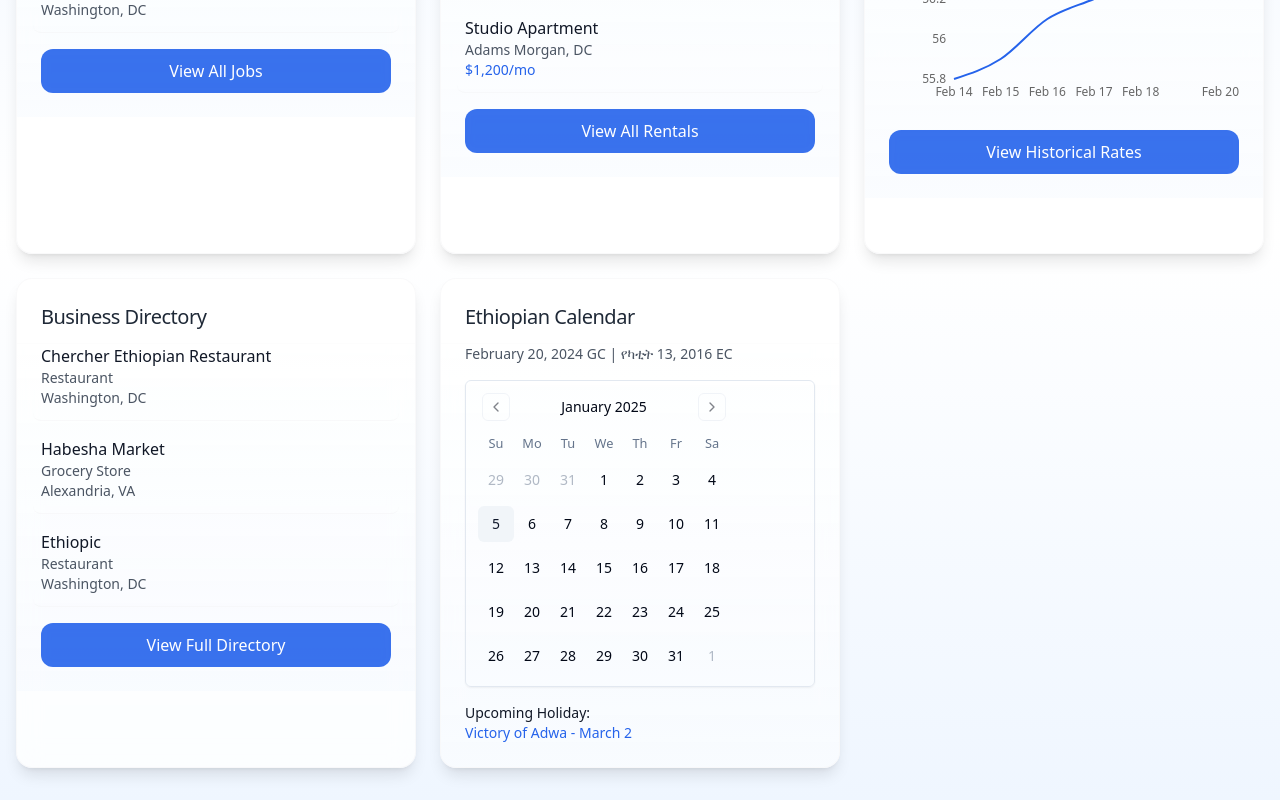
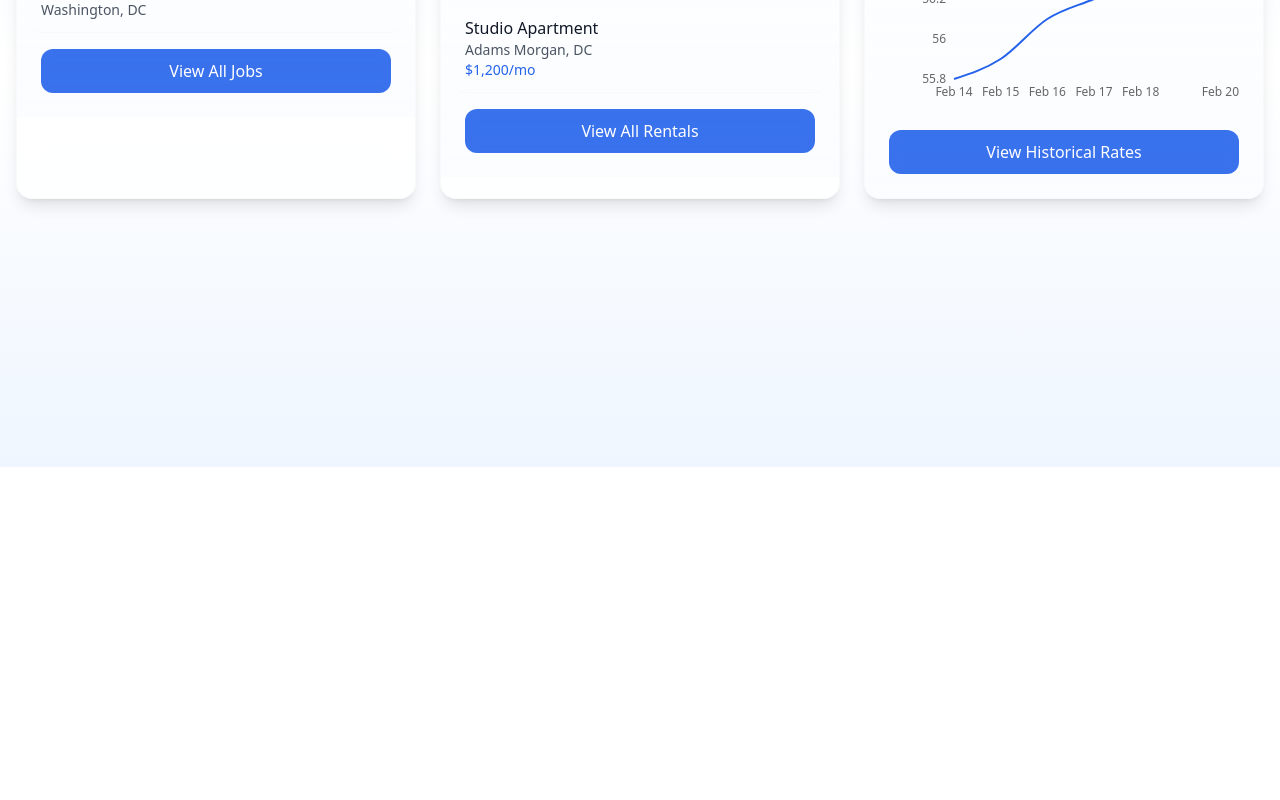
Before and after one commit to beka10f/ethioconnect-hub, a React (Vite) app: page / in a window 1280 px wide. Shown: the part 333-1133 px from the top of the page. After the commit the page ends 800 px from the top, so only its background shows below. Built offline with nearby package versions, Linux system fonts and the light colour scheme.

Commit message:
Remove Business Directory and Calendar
This commit removes the Business Directory and Calendar components from the project as requested.
[skip gpt_engineer]

```diff
--- a/src/pages/Index.tsx
+++ b/src/pages/Index.tsx
@@ -2,8 +2,6 @@ import Header from "@/components/Header";
 import JobsPortal from "@/components/JobsPortal";
 import RentalsPortal from "@/components/RentalsPortal";
 import ExchangeRatePortal from "@/components/ExchangeRatePortal";
-import BusinessDirectoryPortal from "@/components/BusinessDirectoryPortal";
-import CalendarPortal from "@/components/CalendarPortal";
 
 const Index = () => {
   return (
@@ -14,8 +12,6 @@ const Index = () => {
           <JobsPortal />
           <RentalsPortal />
           <ExchangeRatePortal />
-          <BusinessDirectoryPortal />
-          <CalendarPortal />
         </div>
       </main>
     </div>
```
